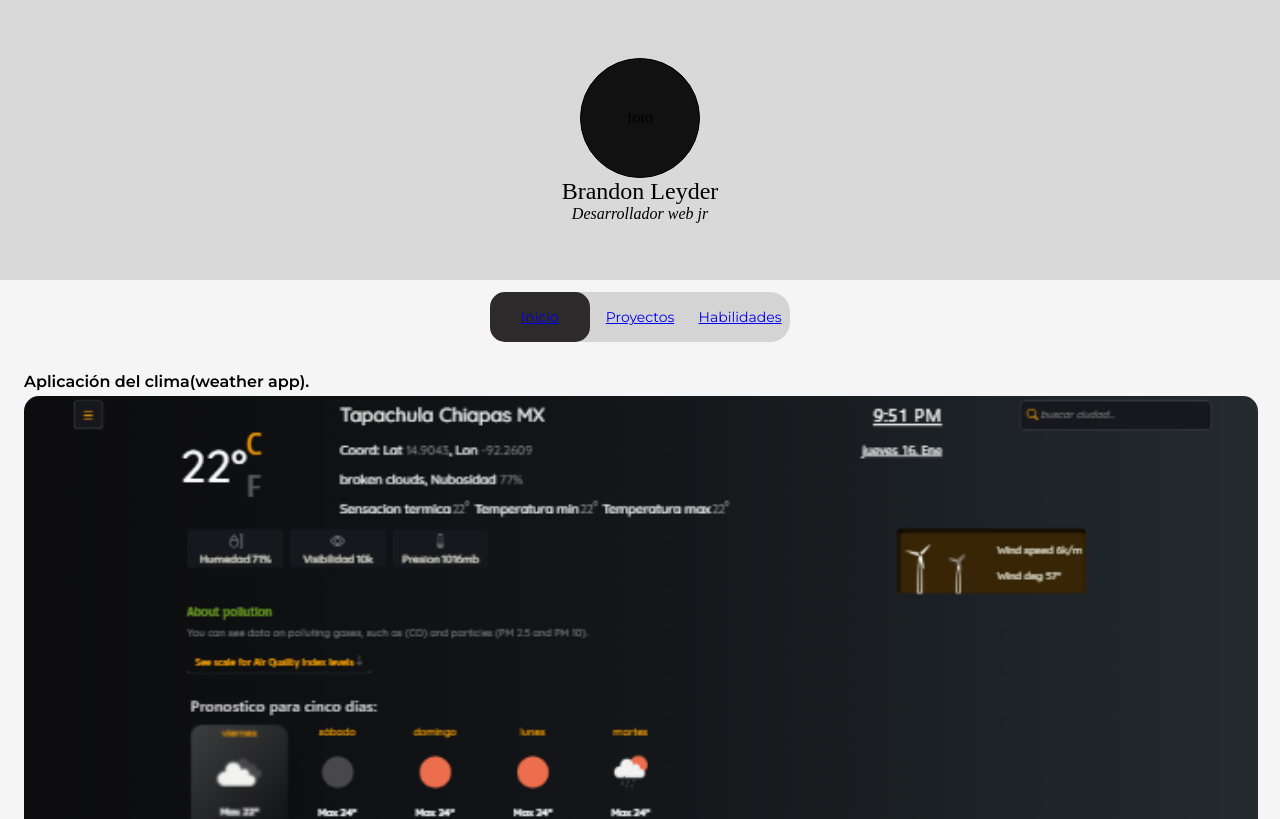
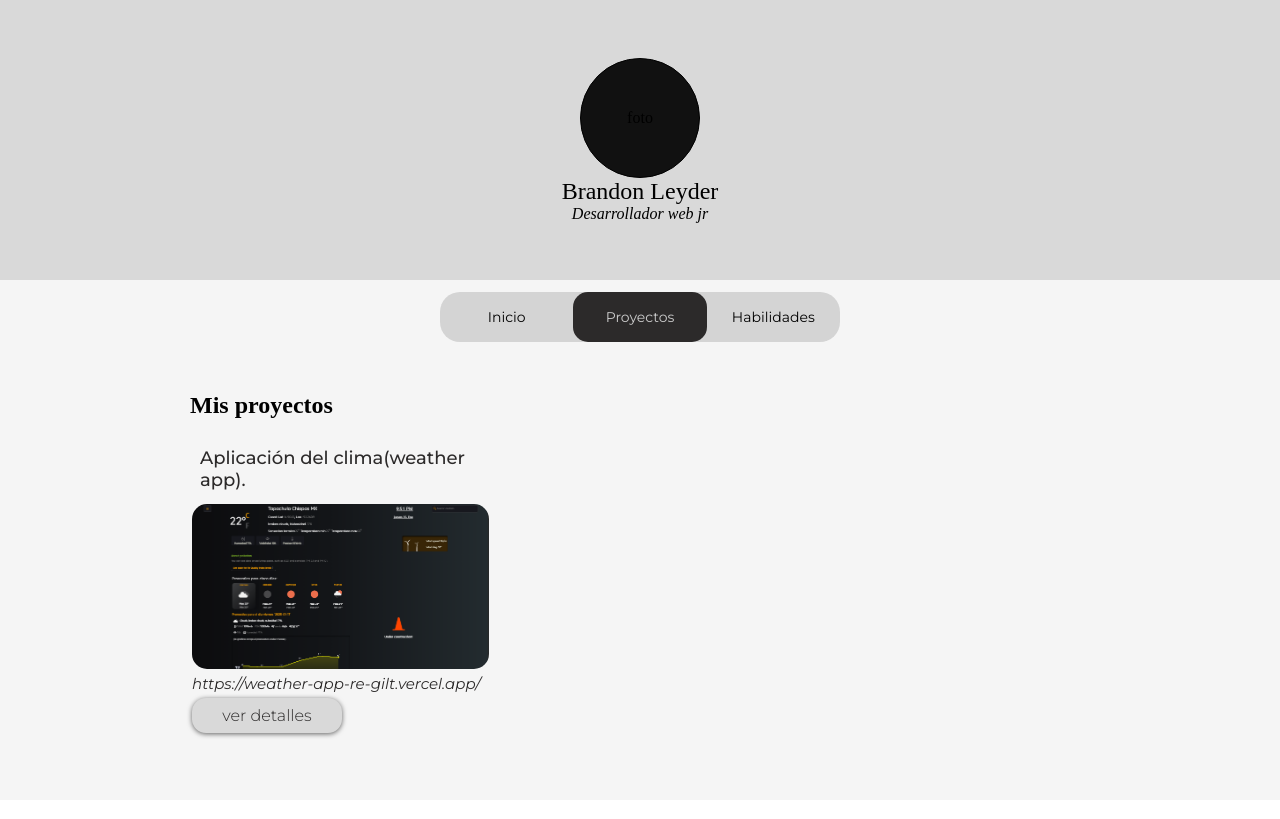
Before and after one commit to brandon-v-dev/portafolio, a React (Create React App) app: page /proyectos in a window 1280 px wide. Shown: the top 819 px of the page. Built offline with nearby package versions, Linux system fonts and the light colour scheme; a web font is replaced by a local one.

Commit message:
funciona

```diff
--- a/src/App.js
+++ b/src/App.js
@@ -3,9 +3,12 @@ import { Habilidades } from './rutas/habilidades';
 import { Inicio } from './rutas/inicio';
 import { Proyectos } from './rutas/proyectos';
 
-import { Route, Routes, Link } from 'react-router-dom';
+import { Route, Routes, Link, useLocation } from 'react-router-dom';
 
 function App() {
+
+  const location = useLocation();
+
   return (
     <div className="portafolio">
       <header>
@@ -17,17 +20,17 @@ function App() {
       </header>
       <div className='contenedor-principal'>
         <div className='btns'>
-          <button className='btn-seleccionado'>
+          <button className={location.pathname === '/' ? 'btn-seleccionado' : ''}>
             <Link to='/'>
               Inicio
             </Link>
           </button>
-          <button>
+          <button className={location.pathname === '/proyectos' ? 'btn-seleccionado' : ''}>
             <Link to='/proyectos'>
               Proyectos
             </Link>
           </button>
-          <button>
+          <button className={location.pathname === '/habilidades' ? 'btn-seleccionado' : ''}>
             <Link to='habilidades'>
               Habilidades
             </Link>
--- a/src/App.scss
+++ b/src/App.scss
@@ -49,17 +49,21 @@ header {
   padding: 12px;
   display: flex;
   flex-direction: column;
+  align-items: center;
   gap: 20px;
 
   .btns {
     margin: 0 auto;
-    width: 300px;
+    min-width: 200px;
+    max-width: 400px;
+    width: 100%;
     height: 50px;
     background-color: #cccc;
     border-radius: 20px;
 
     button {
-      min-width: 100px;
+      // min-width: 100px;
+      width: 33.33%;
       height: 50px;
       border: none;
       background-color: transparent;
@@ -70,6 +74,17 @@ header {
       font-optical-sizing: auto;
       font-weight: 400;
       font-style: normal;
+
+      a {
+        display: block;
+        height: 100%;
+        width: 100%;
+        border-radius: 15px;
+        align-content: center;
+        text-align: center;
+        color: inherit;
+        text-decoration: none;
+      }
     }
 
     .btn-seleccionado {
--- a/src/componentes/proyecto.jsx
+++ b/src/componentes/proyecto.jsx
@@ -21,7 +21,7 @@ export const Proyecto = ({nombreProyecto, img, link, detalles}) => {
     <div className='proyecto'>
       <p className='nombre-proyecto montserrat'>{nombreProyecto}</p>
       <img src={img} alt='weather app' />
-          <span className='link-proyecto'>{link}</span>
+      <span className='link-proyecto'><a>{link}</a></span>
       <button
       className={`montserrat btn-detalle ${detallesAbierto ? 'detalles-abierto' : 'detalles-cerrado'}`}
       onClick={handleCollapse}>
--- a/src/rutas/habilidades.jsx
+++ b/src/rutas/habilidades.jsx
@@ -2,13 +2,14 @@ import '../stylesheet/habilidades.scss';
 
 export const Habilidades = () => {
   return (
-    <seccion className='seccion-habilidades'>
+    <div className='seccion-habilidades'>
       {/* <h2 className='alice'>Mis habilidades</h2> */}
 
       <p className='introduccion-habilidad montserrat-bold'>
-      Comprendo las bases de la programación, anteriormente he trabajado en proyectos personales y practicas con solamente html, css y js vanilla. Por lo tanto sé del dom, manipularlo y trabajar ‘nativamente’.
+      Conozco y comprendo las bases de la programación, anteriormente he trabajado en proyectos personales y practicas con solamente html, css y js vanilla. Por lo tanto sé del dom, manipularlo y trabajar ‘nativamente’.
       </p>
 
+      <div className='habilidades'>
         <div className='habilidad-contenedor'>
           <p className='montserrat-bold tecnologia-nombre'>
             React
@@ -43,6 +44,16 @@ export const Habilidades = () => {
             Redux la he usado para hacer proyectos interactivos como la weather app y evitar pasar props innecesarias.
           </p>
         </div>
-    </seccion>
+
+        <div className='habilidad-contenedor'>
+          <p className='montserrat-bold tecnologia-nombre'>
+            Otros
+          </p>
+          <p className='montserrat descripcion-habilidad'>
+            Git y Github básico. Bootstrap, sass. Recurisividad. Aprendo rapido;)
+          </p>
+        </div>
+      </div>
+    </div>
   )
 }
--- a/src/rutas/inicio.jsx
+++ b/src/rutas/inicio.jsx
@@ -1,14 +1,22 @@
+import { Link } from 'react-router-dom';
 import '../stylesheet/inicio.scss';
 
 export const Inicio = () => {
     return (
         <div className='seccion-sobre-mi'>
             <p className='montserrat texto-sobre-mi'>
+                Hola! bienvenido a mi portafolio, soy una persona nueva en el mundo del desarrollo web (junior)
+                que cada dia trata de mejorar, estudiando de forma autodidacta y haciendo proyectos para reforzar lo aprendido.
+            </p>
+            <p className='montserrat texto-sobre-mi'>
                 Actualmente me dedico a la construcción de interfaces bonitas,
                 funcionales e intituivas junto a tecnologias como html, css, javascript y bibliotecas como react.
+                <br />
                 La finalidad es simple: <span>generar una buena experiencia de usuario.</span>
-                <br></br>
-                <br></br>
+                {/* <br></br>
+                <br></br> */}
+            </p>
+            <p className='montserrat texto-sobre-mi'>
                 Soy una persona que está en constante aprendizaje para mejorar
                 mis habilidades y estoy buscando oportunidades para crecer
                 profesionalmente <span>
@@ -16,7 +24,7 @@ export const Inicio = () => {
                 </span>
             </p>
             <p className='montserrat sugerencia'>
-                Dirigete a la sección de <a href='#'>Proyectos</a> para ver algo de lo que he construido.
+                Dirigete a la sección de <Link to='/proyectos'>Proyectos</Link> para ver algo de lo que he construido.
                 Saludos! :)
             </p>
         </div>
--- a/src/rutas/proyectos.jsx
+++ b/src/rutas/proyectos.jsx
@@ -24,6 +24,7 @@ const proyectos = [
 export const Proyectos = () => {
   return (
     <div className='seccion-proyectos'>
+      <h2>Mis proyectos</h2>
       <div className='proyectos'>
         {proyectos.map((p) => {
           return <Proyecto key={p.nombre} nombreProyecto={p.nombre} img={p.img} link={p.link} detalles={p.detalles} />
--- a/src/stylesheet/habilidades.scss
+++ b/src/stylesheet/habilidades.scss
@@ -1,5 +1,10 @@
 .seccion-habilidades {
     padding: 10px;
+    max-width: 900px;
+    max-width: 1100px;
+    min-width: 150px;
+    width: 100%;
+
     display: flex;
     flex-direction: column;
 
@@ -13,16 +18,35 @@
     }
 
     .introduccion-habilidad {
-        font-size: 16px;
+        font-size: 18px;
+        line-height: 1.5;
+        max-width: 800px;
+        margin: 1rem auto 1.5rem auto;
     }
 
+    .habilidades {
+        margin-top: 1rem;
+        display: flex;
+        flex-wrap: wrap;
+        display: grid;
+        grid-template-columns: 1fr 1fr;
+        gap: 20px;
+
         .habilidad-contenedor {
+            margin: 0.5rem 0;
+            // width: 50%;
+            height: auto;
             .tecnologia-nombre {
                 font-size: 20px;
                 margin: 5px 0;
             }
 
             .descripcion-habilidad {
+                line-height: 1.5;
+                font-size: 16px;
+                // font-weight: 400;
+            }
+
         }
     }
 }
--- a/src/stylesheet/inicio.scss
+++ b/src/stylesheet/inicio.scss
@@ -1,16 +1,53 @@
 .seccion-sobre-mi {
     padding: 10px;
+    max-width: 900px;
+    min-width: 150px;
+    width: 100%;
+
+    display: grid;
+    grid-template-columns: repeat(6, 1fr);
+    gap: 25px;
 
     .texto-sobre-mi {
+        font-size: 18px;
+        line-height: 1.5;
+        margin: 0;
         span {
             font-weight: 600;
         }
     }
 
+    .texto-sobre-mi:nth-child(1) {
+        grid-column: 1/-1;
+    }
+
+    .texto-sobre-mi:nth-child(2) {
+        grid-column: 1/4;
+    }
+
+    .texto-sobre-mi:nth-child(3) {
+        grid-column: 4/-1;
+    }
+
     .sugerencia {
+        grid-column: 1/-1;
+        text-align: center;
         a {
+            color: inherit;
+            text-decoration: none;
             border-bottom: 1px solid;
-            color: black;
         }
     }
 }
+
+@media screen and (max-width: 420px) {
+  .seccion-sobre-mi {
+    .texto-sobre-mi {
+        font-size: 15px;
+    }
+
+    .texto-sobre-mi:nth-child(1) {
+        text-align: center;
+    }
+  }
+}
--- a/src/stylesheet/proyecto.scss
+++ b/src/stylesheet/proyecto.scss
@@ -5,8 +5,10 @@
     padding-left: 2px;
 
     .nombre-proyecto {
-        margin: 0;
-        font-weight: 600;
+        color: #2c2a2a;
+        margin: .5rem;
+        font-weight: 500;
+        font-size: 18px;
     }
 
     img {
@@ -20,6 +22,8 @@
         font-weight: 400;
         font-style: italic;
         font-size: 15px;
+        color: #2c2a2a;
+
     }
 
     .btn-detalle {
@@ -30,6 +34,8 @@
         background-color: #d9d9d9;
         transition: 1s;
         font-size: 16px;
+        color: #2c2a2a;
+        cursor: pointer;
     }
 
     .detalles {
@@ -39,6 +45,12 @@
 
         .inner {
             overflow: hidden;
+
+            p {
+                font-weight: 500;
+                line-height: 1.5;
+                font-size: 15px;
+            }
         }
     }
 }
@@ -50,13 +62,3 @@
 .detalles-cerrado {
     box-shadow: 0px 1px 5px rgb(0, 0, 0, .6);
 }
-
-@keyframes Collapse {
-    from {
-        height: 0px;
-        transition: 1s;
-    } to {
-        transition: 1s;
-        height: 100%;
-    }
-}
--- a/src/stylesheet/proyectos.scss
+++ b/src/stylesheet/proyectos.scss
@@ -1,3 +1,18 @@
 .seccion-proyectos {
     padding: 10px;
+    max-width: 900px;
+    min-width: 150px;
+    width: 100%;
+    // background-image: url(https://w7.pngwing.com/pngs/675/57/png-transparent-shelf-furniture-plywood-shelf-angle-furniture-wood-thumbnail.png);
+    .proyecto {
+        width: 33%;
+    }
 }
+
+@media screen and (max-width: 420px) {
+    .seccion-proyectos {
+        .proyecto {
+            width: 100%;
+        }
+    }
+}
```
Lines whose indentation alone changed are shown as unchanged.
